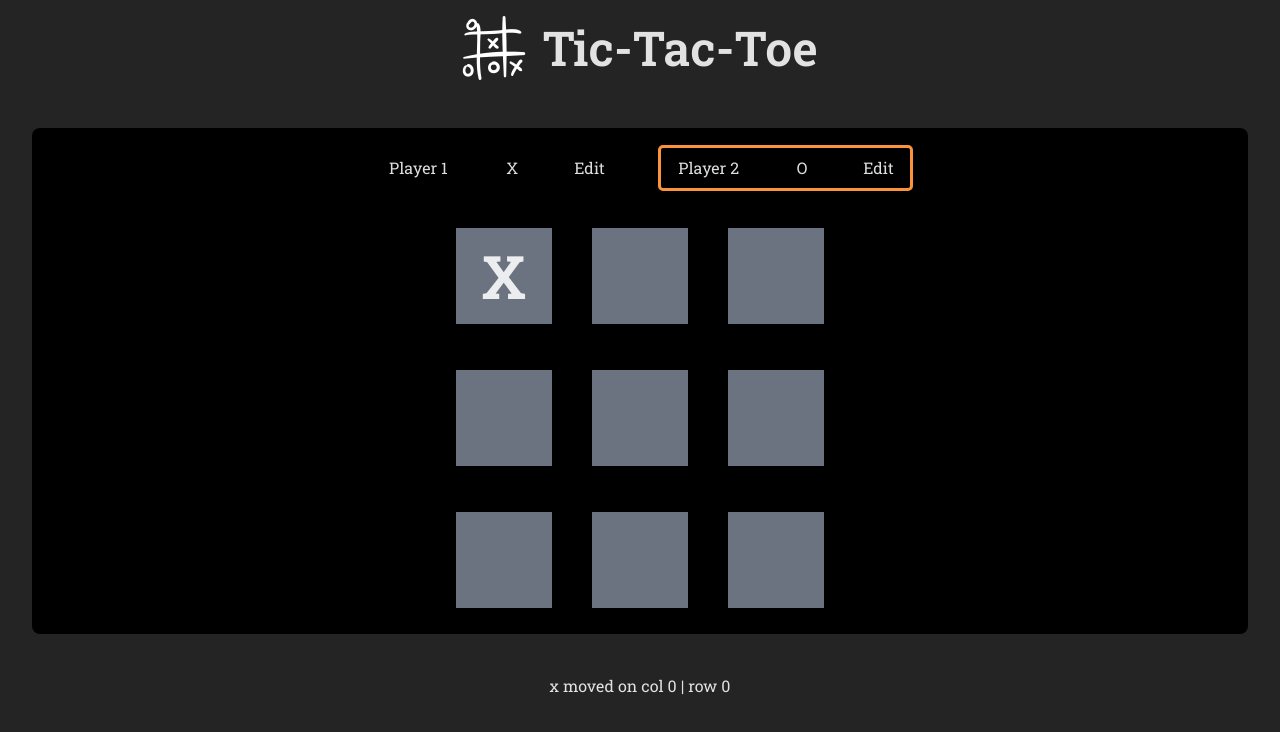
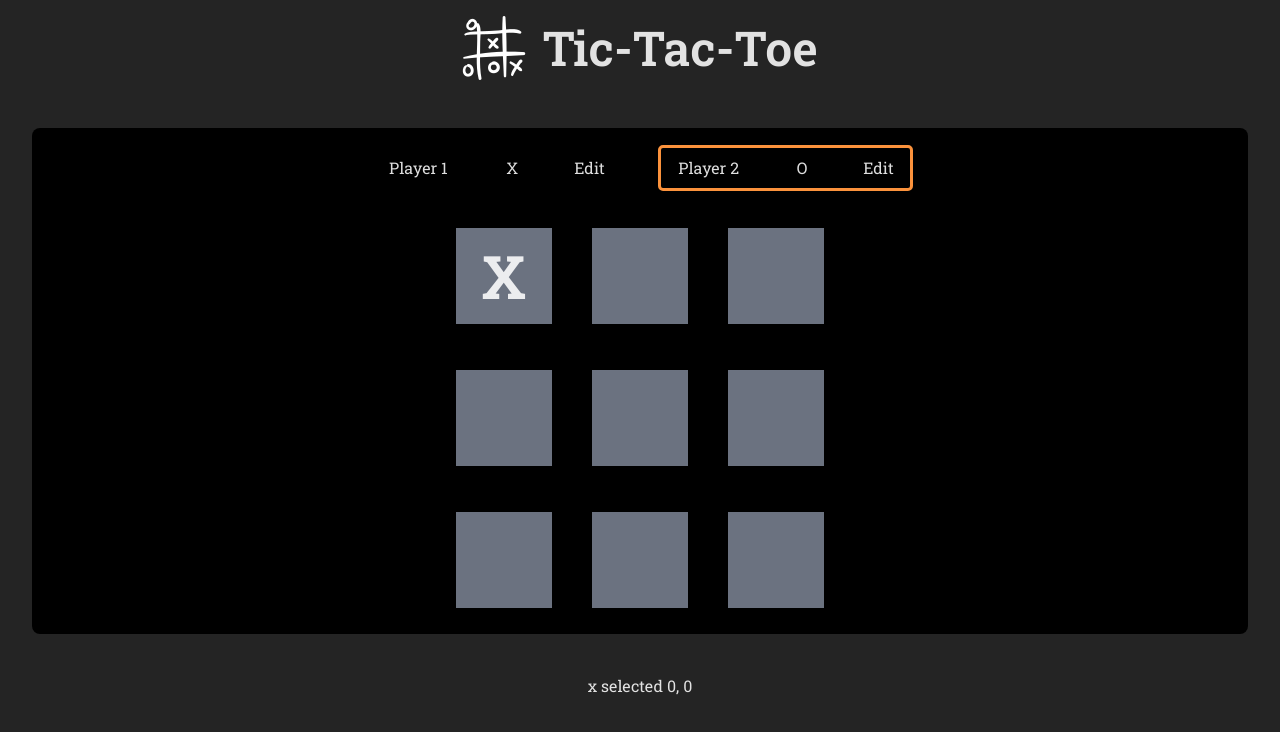
Before and after one commit to Asef00/tic-tac-toe, a React (Vite) app: page / in a window 1280 px wide. Both pictures are taken after a click on the button 504 px from the left and 276 px from the top of the page. Shown: the top 732 px of the page. Built offline with nearby package versions, Linux system fonts and the light colour scheme.

Commit message:
set key value for log loop

```diff
--- a/src/components/Log.tsx
+++ b/src/components/Log.tsx
@@ -9,8 +9,8 @@ export default function Log({ turns }: Props) {
     <ol>
       {turns.map((turn) => {
         return (
-          <li>
-            {turn.player} moved on col {turn.square.col} | row {turn.square.row}
+          <li key={`${turn.square.row}${turn.square.col}`}>
+            {turn.player} selected {turn.square.col}, {turn.square.row}
           </li>
         )
       })}
```
